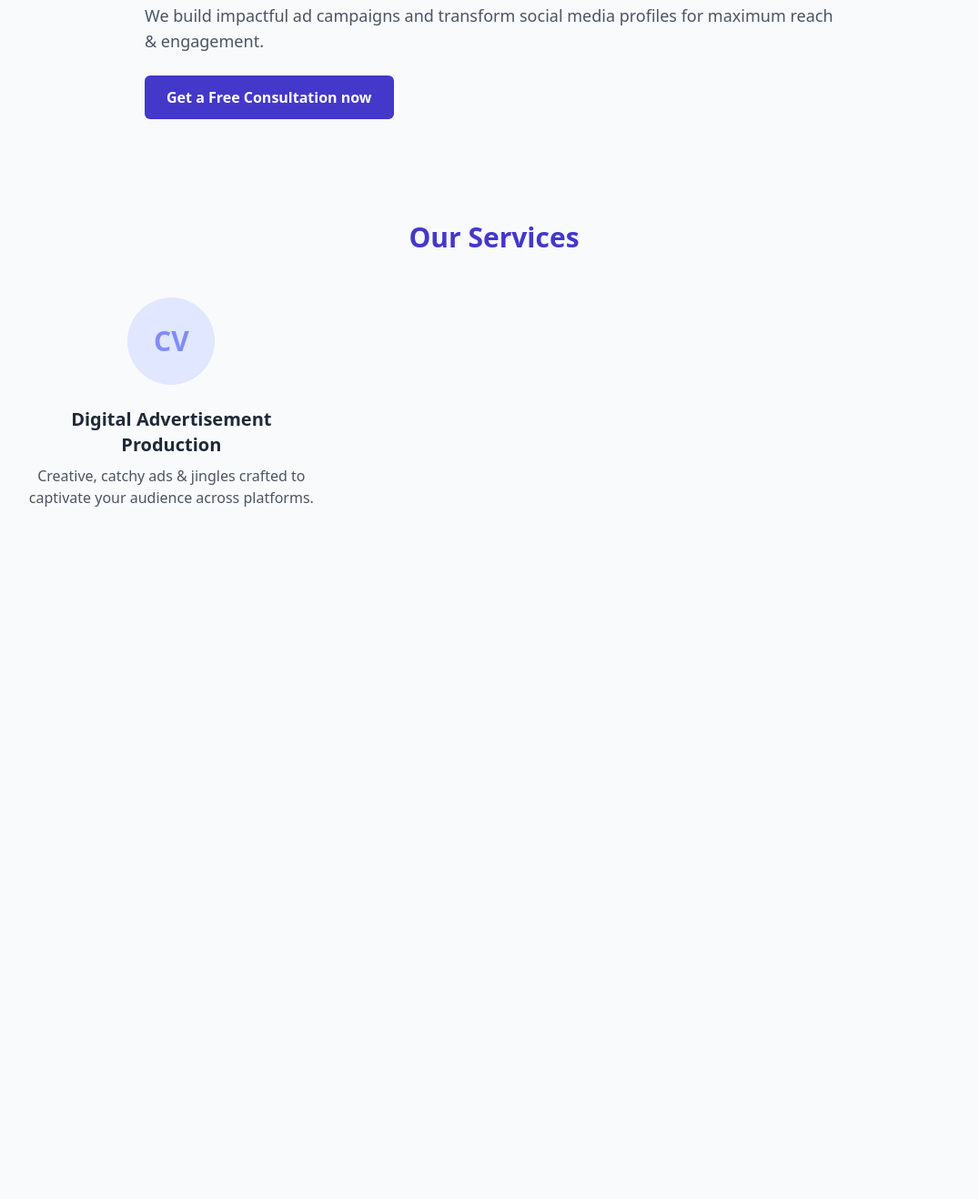
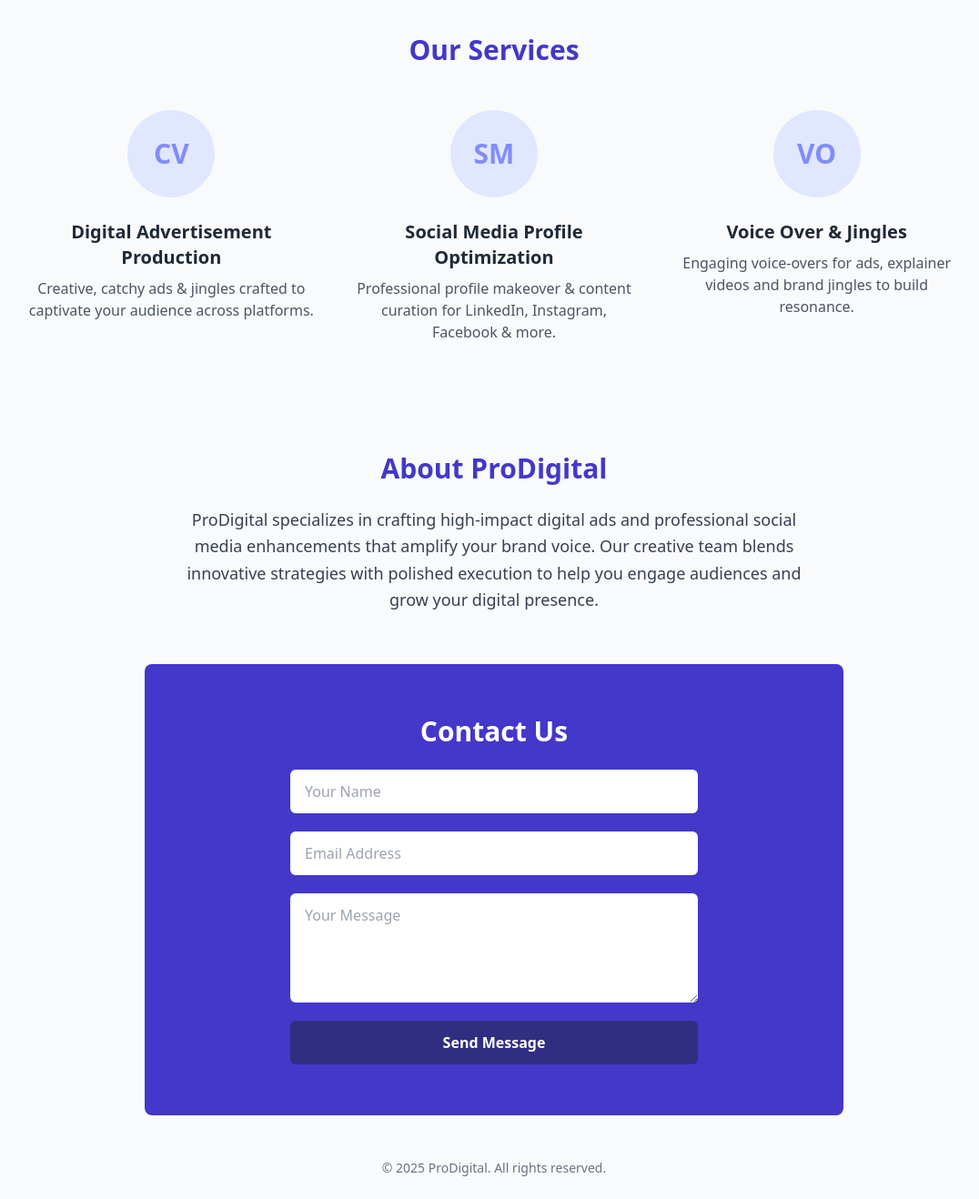
Before and after one commit to DevJatinPahwa/ProfileOptimizationSolutions, a plain HTML site: page index.html in a window 1280 px wide. Shown: the part 537-1855 px from the top of the page at 91% size, without its empty margins (97-1173 px from the left). Before the commit the page ends 1184 px from the top, so only its background shows below. Drawn offline with nearby package versions, Linux system fonts and the light colour scheme.

Commit message:
Update index.html

```diff
--- a/index.html
+++ b/index.html
@@ -1,8 +1,8 @@
 <!DOCTYPE html>
 <html lang="en">
 <head>
-  <meta charset="UTF-8"/>
-  <meta name="viewport" content="width=device-width, initial-scale=1"/>
+  <meta charset="UTF-8" />
+  <meta name="viewport" content="width=device-width, initial-scale=1" />
   <title>Digital Ads & Social Media Optimization</title>
   <script src="https://cdn.tailwindcss.com"></script>
   <style>
@@ -30,8 +30,7 @@
     </ul>
     <button id="menuBtn" class="md:hidden focus:outline-none" aria-label="Toggle menu">
       <svg xmlns="http://www.w3.org/2000/svg" fill="none" stroke="currentColor" class="w-7 h-7" viewBox="0 0 24 24">
-        <path stroke-linecap="round" stroke-linejoin="round" stroke-width="2"
-              d="M4 6h16M4 12h16M4 18h16"/>
+        <path stroke-linecap="round" stroke-linejoin="round" stroke-width="2" d="M4 6h16M4 12h16M4 18h16"/>
       </svg>
     </button>
   </nav>
@@ -49,17 +48,15 @@
     <h2 class="text-4xl font-extrabold text-indigo-700 mb-4 leading-tight">
       Boost Your Brand with Expert Digital Ads & Social Media Optimization
     </h2>
-      <h4 class="text-4xl font-extrabold text-indigo-700 mb-4 leading-tight">
-           Ideated and Posted Digital presence on 29th October 2025 Opening and Commencing Consultations for free from 2nd November 2025 onwards. 24x7 solutions, book a slot now for free consultation
-      </h4>
+    <p class="text-gray-600 mb-6 text-lg">
+      Ideated and Posted Digital Presence on 29th October 2025.
+      Commencing 24x7 operations from 2nd Novemeber 2025 onwards...
 
     <p class="text-gray-600 mb-6 text-lg">
       We build impactful ad campaigns and transform social media profiles for maximum reach & engagement.
-
     </p>
-      <a href="#contact"
-         class="inline-block bg-indigo-700 hover:bg-indigo-900 text-white px-6 py-3 rounded-md font-semibold transition">
-        Get a Free Consultation now
+    <a href="#contact" class="inline-block bg-indigo-700 hover:bg-indigo-900 text-white px-6 py-3 rounded-md font-semibold transition">
+      Get a Free Consultation
     </a>
   </div>
 </section>
@@ -75,4 +72,68 @@
       <p class="text-gray-600">
         Creative, catchy ads & jingles crafted to captivate your audience across platforms.
       </p>
-      </article
+    </article>
+    <article>
+      <div class="mb-6 h-24 w-24 bg-indigo-100 rounded-full mx-auto flex items-center justify-center text-indigo-400 text-3xl font-bold">
+        SM
+      </div>
+      <h4 class="text-xl font-semibold mb-2">Social Media Profile Optimization</h4>
+      <p class="text-gray-600">
+        Professional profile makeover & content curation for LinkedIn, Instagram, Facebook & more.
+      </p>
+    </article>
+    <article>
+      <div class="mb-6 h-24 w-24 bg-indigo-100 rounded-full mx-auto flex items-center justify-center text-indigo-400 text-3xl font-bold">
+        VO
+      </div>
+      <h4 class="text-xl font-semibold mb-2">Voice Over & Jingles</h4>
+      <p class="text-gray-600">
+        Engaging voice-overs for ads, explainer videos and brand jingles to build resonance.
+      </p>
+    </article>
+  </div>
+</section>
+
+<section id="about" class="text-center max-w-3xl mx-auto py-14 px-6">
+  <h3 class="text-3xl font-extrabold text-indigo-700 mb-6">About ProDigital</h3>
+  <p class="text-gray-700 text-lg leading-relaxed">
+    ProDigital specializes in crafting high-impact digital ads and professional social media enhancements that amplify your brand voice.
+    Our creative team blends innovative strategies with polished execution to help you engage audiences and grow your digital presence.
+  </p>
+</section>
+
+<section id="contact" class="bg-indigo-700 text-white rounded-lg max-w-3xl mx-auto p-10 py-14">
+  <h3 class="text-3xl font-extrabold mb-6 text-center">Contact Us</h3>
+  <form id="contactForm" class="max-w-md mx-auto flex flex-col gap-5" onsubmit="sendMail(event)">
+    <input type="text" id="name" placeholder="Your Name" required class="rounded-md px-4 py-3 text-gray-900 focus:outline-none focus:ring-2 focus:ring-indigo-400" />
+    <input type="email" id="email" placeholder="Email Address" required class="rounded-md px-4 py-3 text-gray-900 focus:outline-none focus:ring-2 focus:ring-indigo-400" />
+    <textarea id="message" rows="4" placeholder="Your Message" required class="rounded-md px-4 py-3 text-gray-900 focus:outline-none focus:ring-2 focus:ring-indigo-400"></textarea>
+    <button type="submit" class="bg-indigo-900 hover:bg-indigo-800 text-white font-semibold py-3 rounded-md transition">Send Message</button>
+  </form>
+</section>
+
+</main>
+
+<footer class="text-gray-500 text-center p-6 text-sm">
+  © 2025 ProDigital. All rights reserved.
+</footer>
+
+<script>
+  const menuBtn = document.getElementById('menuBtn');
+  const mobileMenu = document.getElementById('mobileMenu');
+  menuBtn.addEventListener('click', () => {
+    mobileMenu.classList.toggle('hidden');
+  });
+
+  function sendMail(event) {
+    event.preventDefault();
+    const name = document.getElementById('name').value;
+    const email = document.getElementById('email').value;
+    const message = document.getElementById('message').value;
+    const mailtoLink = `mailto:jatinmanohar18@hotmail.com?subject=Inquiry from ${encodeURIComponent(name)}&body=Name: ${encodeURIComponent(name)}%0AEmail: ${encodeURIComponent(email)}%0AMessage: ${encodeURIComponent(message)}`;
+    window.location.href = mailtoLink;
+  }
+</script>
+
+</body>
+</html>
```
Lines whose indentation alone changed are shown as unchanged.
